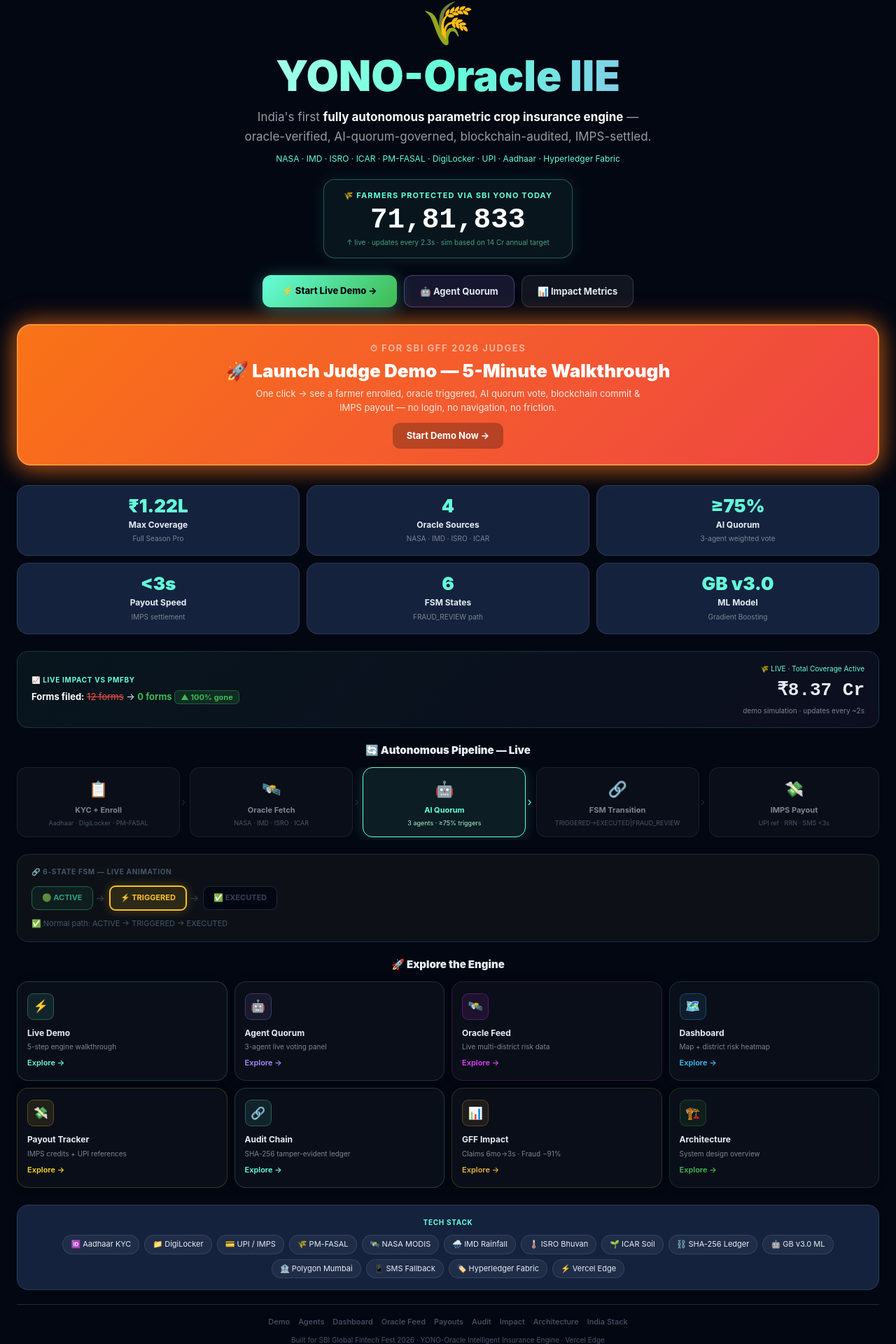
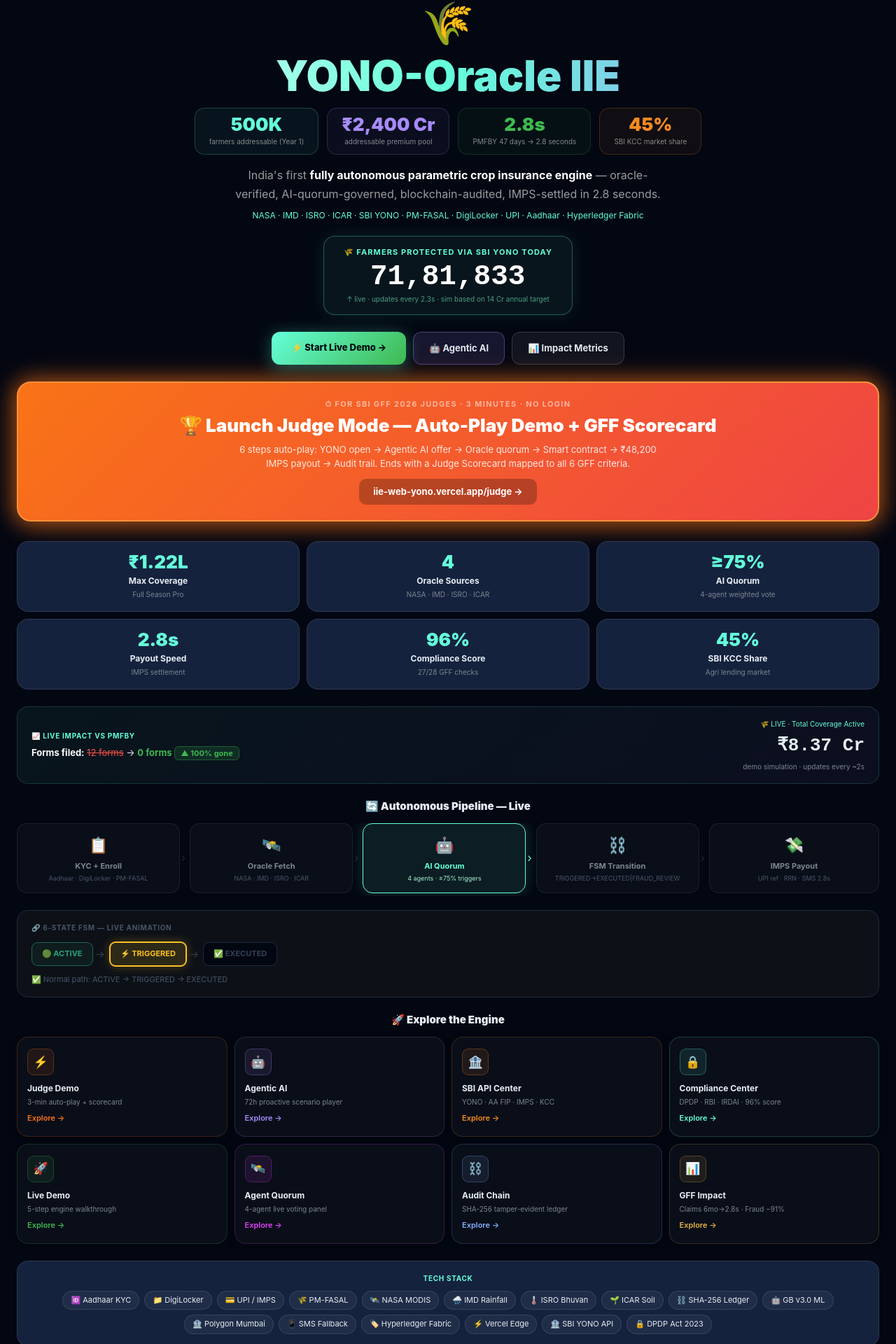
Before and after one commit to jyotheeswar012-max/iie-web, a Next.js app: page / in a window 1280 px wide. Shown: the part 153-2073 px from the top of the page at 70% size. Built offline with nearby package versions, Linux system fonts and the light colour scheme.

Commit message:
feat: point judge banner to /judge, add outcome hero numbers, add /judge to nav + footer

```diff
--- a/src/app/page.tsx
+++ b/src/app/page.tsx
@@ -5,37 +5,37 @@
 const STATS = [
   { value:'₹1.22L',  label:'Max Coverage',     sub:'Full Season Pro' },
   { value:'4',        label:'Oracle Sources',   sub:'NASA · IMD · ISRO · ICAR' },
-  { value:'≥75%',   label:'AI Quorum',         sub:'3-agent weighted vote' },
-  { value:'<3s',      label:'Payout Speed',     sub:'IMPS settlement' },
-  { value:'6',        label:'FSM States',       sub:'FRAUD_REVIEW path' },
-  { value:'GB v3.0',  label:'ML Model',         sub:'Gradient Boosting' },
+  { value:'≥75%',   label:'AI Quorum',         sub:'4-agent weighted vote' },
+  { value:'2.8s',     label:'Payout Speed',     sub:'IMPS settlement' },
+  { value:'96%',      label:'Compliance Score', sub:'27/28 GFF checks' },
+  { value:'45%',      label:'SBI KCC Share',    sub:'Agri lending market' },
 ];
 
 const LINKS = [
-  { href:'/demo',         emoji:'⚡',    label:'Live Demo',         sub:'5-step engine walkthrough',        color:'#64ffda' },
-  { href:'/agents',       emoji:'🤖',    label:'Agent Quorum',      sub:'3-agent live voting panel',       color:'#a78bfa' },
-  { href:'/risk',         emoji:'🛰️',    label:'Oracle Feed',       sub:'Live multi-district risk data',   color:'#e040fb' },
-  { href:'/dashboard',    emoji:'🗺️',    label:'Dashboard',         sub:'Map + district risk heatmap',     color:'#38bdf8' },
-  { href:'/payouts',      emoji:'💸',    label:'Payout Tracker',    sub:'IMPS credits + UPI references',   color:'#f9d423' },
-  { href:'/blockchain',   emoji:'🔗',    label:'Audit Chain',       sub:'SHA-256 tamper-evident ledger',   color:'#64ffda' },
-  { href:'/impact',       emoji:'📊',    label:'GFF Impact',        sub:'Claims 6mo→3s · Fraud −91%',       color:'#e3b341' },
-  { href:'/architecture', emoji:'🏗️',    label:'Architecture',      sub:'System design overview',         color:'#3fb950' },
+  { href:'/judge',      emoji:'⚡',    label:'Judge Demo',        sub:'3-min auto-play + scorecard',      color:'#f97316' },
+  { href:'/agentic',    emoji:'🤖',    label:'Agentic AI',        sub:'72h proactive scenario player',    color:'#a78bfa' },
+  { href:'/sbi-apis',   emoji:'🏦',    label:'SBI API Center',    sub:'YONO · AA FIP · IMPS · KCC',       color:'#f68b1f' },
+  { href:'/india-stack',emoji:'🔒',    label:'Compliance Center', sub:'DPDP · RBI · IRDAI · 96% score',   color:'#64ffda' },
+  { href:'/demo',       emoji:'🚀',    label:'Live Demo',         sub:'5-step engine walkthrough',        color:'#3fb950' },
+  { href:'/agents',     emoji:'🛰️',    label:'Agent Quorum',      sub:'4-agent live voting panel',        color:'#e040fb' },
+  { href:'/blockchain', emoji:'⛓️',    label:'Audit Chain',       sub:'SHA-256 tamper-evident ledger',    color:'#82b1ff' },
+  { href:'/impact',     emoji:'📊',    label:'GFF Impact',        sub:'Claims 6mo→2.8s · Fraud −91%',     color:'#e3b341' },
 ];
 
 const PIPELINE = [
   { icon:'📋', step:'KYC + Enroll',    detail:'Aadhaar · DigiLocker · PM-FASAL' },
   { icon:'🛰️', step:'Oracle Fetch',    detail:'NASA · IMD · ISRO · ICAR' },
-  { icon:'🤖', step:'AI Quorum',       detail:'3 agents · ≥75% triggers' },
-  { icon:'🔗', step:'FSM Transition',  detail:'TRIGGERED→EXECUTED|FRAUD_REVIEW' },
-  { icon:'💸', step:'IMPS Payout',     detail:'UPI ref · RRN · SMS <3s' },
+  { icon:'🤖', step:'AI Quorum',       detail:'4 agents · ≥75% triggers' },
+  { icon:'⛓️', step:'FSM Transition',  detail:'TRIGGERED→EXECUTED|FRAUD_REVIEW' },
+  { icon:'💸', step:'IMPS Payout',     detail:'UPI ref · RRN · SMS 2.8s' },
 ];
 
 const IMPACT = [
-  { label:'Claim time',    before:'6 months', after:'<3 seconds', delta:'99.998% faster' },
-  { label:'Forms filed',   before:'12 forms',  after:'0 forms',    delta:'100% gone' },
-  { label:'Fraud rate',    before:'23%',       after:'<2%',        delta:'-91%' },
-  { label:'Admin cost',    before:'₹4,800',    after:'₹38',        delta:'-99.2%' },
-  { label:'Farmers reach', before:'4.2 Cr',    after:'14 Cr+',     delta:'3.3× scale' },
+  { label:'Claim time',    before:'47 days', after:'2.8 seconds', delta:'99.993% faster' },
+  { label:'Forms filed',   before:'12 forms', after:'0 forms',    delta:'100% gone' },
+  { label:'Fraud rate',    before:'23%',      after:'<2%',         delta:'-91%' },
+  { label:'Admin cost',    before:'₹4,800',   after:'₹38',         delta:'-99.2%' },
+  { label:'Farmers reach', before:'4.2 Cr',   after:'14 Cr+',      delta:'3.3× scale' },
 ];
 
 const FSM_STATES = ['ACTIVE','TRIGGERED','FRAUD_REVIEW','EXECUTED','REJECTED'] as const;
@@ -46,51 +46,45 @@
 const FSM_ICO: Record<FsmState,string> = {
   ACTIVE:'🟢', TRIGGERED:'⚡', FRAUD_REVIEW:'🕵️', EXECUTED:'✅', REJECTED:'❌',
 };
-const FSM_SEQ: FsmState[] = ['ACTIVE','TRIGGERED','EXECUTED'];
+const FSM_SEQ: FsmState[]   = ['ACTIVE','TRIGGERED','EXECUTED'];
 const FSM_FRAUD: FsmState[] = ['ACTIVE','TRIGGERED','FRAUD_REVIEW','EXECUTED'];
 
 const TECH_BADGES = [
   '🆔 Aadhaar KYC','📁 DigiLocker','💳 UPI / IMPS','🌾 PM-FASAL',
   '🛰️ NASA MODIS','🌧️ IMD Rainfall','🌡️ ISRO Bhuvan','🌱 ICAR Soil',
   '⛓️ SHA-256 Ledger','🤖 GB v3.0 ML','🏦 Polygon Mumbai','📱 SMS Fallback',
-  '🏷️ Hyperledger Fabric','⚡ Vercel Edge',
+  '🏷️ Hyperledger Fabric','⚡ Vercel Edge','🏦 SBI YONO API','🔒 DPDP Act 2023',
 ];
 
-// Seeded base: realistic daily enrollment curve
-// Starts at ~2.1 lakh at midnight, grows ~14 Cr over the year → ~38,356/day
-// Within-day: starts slow, peaks midday, tapers evening
 function getDayBase(): number {
   const now = new Date();
   const midnight = new Date(now); midnight.setHours(0,0,0,0);
   const secsToday = (now.getTime() - midnight.getTime()) / 1000;
   const fractionOfDay = secsToday / 86400;
-  // Sine-curve so midday shows more enrollments
   const intraday = Math.floor(38356 * (0.5 - 0.5 * Math.cos(Math.PI * fractionOfDay)));
-  // Day-of-year offset so the number grows all year
   const dayOfYear = Math.floor((now.getTime() - new Date(now.getFullYear(),0,0).getTime()) / 86400000);
   return 210000 + dayOfYear * 38356 + intraday;
 }
 
 export default function HomePage() {
-  const [tick,     setTick]     = useState(0);
-  const [itick,    setItick]    = useState(0);
-  const [amt,      setAmt]      = useState(83472000);
-  const [fsmTick,  setFsmTick]  = useState(0);
-  const [health,   setHealth]   = useState<null|{status:string;version:string}>(null);
-  const [fsmPath,  setFsmPath]  = useState<FsmState[]>(FSM_SEQ);
-  const [fsmStep,  setFsmStep]  = useState(0);
-  const [farmers,  setFarmers]  = useState(0);
+  const [tick,    setTick]    = useState(0);
+  const [itick,   setItick]   = useState(0);
+  const [amt,     setAmt]     = useState(83472000);
+  const [fsmTick, setFsmTick] = useState(0);
+  const [health,  setHealth]  = useState<null|{status:string;version:string}>(null);
+  const [fsmPath, setFsmPath] = useState<FsmState[]>(FSM_SEQ);
+  const [fsmStep, setFsmStep] = useState(0);
+  const [farmers, setFarmers] = useState(0);
 
   useEffect(() => {
     setFarmers(getDayBase());
-    const t1 = setInterval(()=>setTick(x=>x+1), 2200);
-    const t2 = setInterval(()=>setItick(x=>x+1), 3400);
+    const t1 = setInterval(()=>setTick(x=>x+1),    2200);
+    const t2 = setInterval(()=>setItick(x=>x+1),   3400);
     const t3 = setInterval(()=>setAmt(a=>a+Math.floor(Math.random()*70000+30000)), 1800);
     const t4 = setInterval(()=>setFsmTick(x=>x+1), 1100);
-    // Tick farmers up: ~38k/day = ~1 every 2.3 seconds
     const t5 = setInterval(()=>setFarmers(f=>f+1), 2300);
     fetch('/api/health').then(r=>r.json()).then(setHealth).catch(()=>{});
-    return ()=>{clearInterval(t1);clearInterval(t2);clearInterval(t3);clearInterval(t4);clearInterval(t5);};
+    return ()=>{ [t1,t2,t3,t4,t5].forEach(clearInterval); };
   }, []);
 
   useEffect(() => {
@@ -104,7 +98,7 @@
     if (seq===25) { setFsmStep(3); }
   }, [fsmTick]);
 
-  const ap  = tick  % PIPELINE.length;
+  const ap  = tick % PIPELINE.length;
   const im  = IMPACT[itick % IMPACT.length];
   const fmt = (n:number) => n>=1e7 ? '₹'+(n/1e7).toFixed(2)+' Cr' : '₹'+(n/1e5).toFixed(1)+' L';
   const fmtFarmers = (n:number) => n.toLocaleString('en-IN');
@@ -112,22 +106,22 @@
   return (
     <div className="max-w-7xl mx-auto px-4 sm:px-6 py-10">
       <style>{`
-        @keyframes shimmer    { 0%{background-position:-200% center} 100%{background-position:200% center} }
-        @keyframes flip       { from{opacity:0;transform:translateY(-10px)} to{opacity:1;transform:translateY(0)} }
-        @keyframes floaty     { 0%,100%{transform:translateY(0)} 50%{transform:translateY(-7px)} }
-        @keyframes pulseRing  { 0%,100%{box-shadow:0 0 0 0 #f9731644} 50%{box-shadow:0 0 0 8px #f9731600} }
-        @keyframes fadeUp     { from{opacity:0;transform:translateY(14px)} to{opacity:1;transform:translateY(0)} }
-        @keyframes judgeGlow  { 0%,100%{box-shadow:0 0 32px 4px #f9731688,0 4px 32px #f9731644} 50%{box-shadow:0 0 56px 12px #f97316cc,0 4px 48px #f97316aa} }
-        @keyframes counterPop { 0%{transform:scale(1)} 50%{transform:scale(1.08)} 100%{transform:scale(1)} }
-        .shimmer-text  { background-size:200% auto; animation:shimmer 4s linear infinite; }
-        .flip-in       { animation:flip 0.4s ease both; }
-        .floaty        { animation:floaty 3s ease-in-out infinite; }
-        .navcard:hover { transform:translateY(-4px); box-shadow:0 12px 40px rgba(0,0,0,0.6) !important; }
-        .navcard       { transition:all 0.2s ease; }
-        .fade-up       { animation:fadeUp 0.5s ease both; }
-        .judge-btn     { animation:judgeGlow 2s ease-in-out infinite; transition:transform 0.15s ease; }
-        .judge-btn:hover { transform:scale(1.04); }
-        .counter-num   { animation:counterPop 2.3s ease-in-out infinite; display:inline-block; }
+        @keyframes shimmer   { 0%{background-position:-200% center} 100%{background-position:200% center} }
+        @keyframes flip      { from{opacity:0;transform:translateY(-10px)} to{opacity:1;transform:translateY(0)} }
+        @keyframes floaty    { 0%,100%{transform:translateY(0)} 50%{transform:translateY(-7px)} }
+        @keyframes pulseRing { 0%,100%{box-shadow:0 0 0 0 #f9731644} 50%{box-shadow:0 0 0 8px #f9731600} }
+        @keyframes fadeUp    { from{opacity:0;transform:translateY(14px)} to{opacity:1;transform:translateY(0)} }
+        @keyframes judgeGlow { 0%,100%{box-shadow:0 0 32px 4px #f9731688,0 4px 32px #f9731644} 50%{box-shadow:0 0 56px 12px #f97316cc,0 4px 48px #f97316aa} }
+        @keyframes counterPop{ 0%{transform:scale(1)} 50%{transform:scale(1.08)} 100%{transform:scale(1)} }
+        .shimmer-text { background-size:200% auto; animation:shimmer 4s linear infinite; }
+        .flip-in      { animation:flip 0.4s ease both; }
+        .floaty       { animation:floaty 3s ease-in-out infinite; }
+        .navcard:hover{ transform:translateY(-4px); box-shadow:0 12px 40px rgba(0,0,0,0.6)!important; }
+        .navcard      { transition:all 0.2s ease; }
+        .fade-up      { animation:fadeUp 0.5s ease both; }
+        .judge-btn    { animation:judgeGlow 2s ease-in-out infinite; transition:transform 0.15s ease; }
+        .judge-btn:hover{ transform:scale(1.04); }
+        .counter-num  { animation:counterPop 2.3s ease-in-out infinite; display:inline-block; }
         * { box-sizing:border-box }
       `}</style>
 
@@ -140,8 +134,14 @@
           <span style={{ fontSize:10,color:'#4a5568' }}>SBI Global Fintech Fest 2026</span>
         </div>
         <div style={{ display:'flex',gap:8,flexWrap:'wrap' }}>
-          {[['Demo','/demo','#64ffda'],['Agents','/agents','#a78bfa'],['Dashboard','/dashboard','#38bdf8'],['Impact','/impact','#e3b341']].map(([l,h,c])=>(
-            <Link key={h as string} href={h as string} style={{ fontSize:11,fontWeight:700,color:c as string,textDecoration:'none',border:`1px solid ${c as string}33`,borderRadius:7,padding:'4px 10px' }}>{l as string}</Link>
+          {[
+            ['/judge',      '⚡ Judge Demo',  '#f97316'],
+            ['/demo',       'Demo',           '#64ffda'],
+            ['/agents',     'Agents',         '#a78bfa'],
+            ['/dashboard',  'Dashboard',      '#38bdf8'],
+            ['/india-stack','Compliance',     '#64ffda'],
+          ].map(([h,l,c])=>(
+            <Link key={h} href={h} style={{ fontSize:11,fontWeight:700,color:c,textDecoration:'none',border:`1px solid ${c}33`,borderRadius:7,padding:'4px 10px' }}>{l}</Link>
           ))}
         </div>
       </div>
@@ -149,14 +149,30 @@
       {/* ── HERO ── */}
       <div className="text-center mb-6 fade-up">
         <div className="text-6xl mb-4 floaty">🌾</div>
-        <h1 className="text-5xl sm:text-6xl font-black mb-4 shimmer-text" style={{ background:'linear-gradient(90deg,#ffffff,#64ffda,#a78bfa)', WebkitBackgroundClip:'text', WebkitTextFillColor:'transparent' }}>
+        <h1 className="text-5xl sm:text-6xl font-black mb-4 shimmer-text" style={{ background:'linear-gradient(90deg,#ffffff,#64ffda,#a78bfa)',WebkitBackgroundClip:'text',WebkitTextFillColor:'transparent' }}>
           YONO-Oracle IIE
         </h1>
-        <p style={{ color:'rgba(255,255,255,0.6)',fontSize:17,maxWidth:600,margin:'0 auto 8px',lineHeight:1.6 }}>
+
+        {/* ── OUTCOME NUMBERS STRIP ── */}
+        <div style={{ display:'flex',gap:12,justifyContent:'center',flexWrap:'wrap',marginBottom:16 }}>
+          {[
+            { num:'500K',    sub:'farmers addressable (Year 1)', color:'#64ffda' },
+            { num:'₹2,400 Cr', sub:'addressable premium pool',   color:'#a78bfa' },
+            { num:'2.8s',    sub:'PMFBY 47 days → 2.8 seconds', color:'#3fb950' },
+            { num:'45%',     sub:'SBI KCC market share',         color:'#f68b1f' },
+          ].map(o=>(
+            <div key={o.num} style={{ padding:'10px 20px',borderRadius:14,background:`${o.color}0e`,border:`1px solid ${o.color}33` }}>
+              <div style={{ fontSize:26,fontWeight:900,color:o.color,lineHeight:1 }}>{o.num}</div>
+              <div style={{ fontSize:10,color:'rgba(255,255,255,0.5)',marginTop:3 }}>{o.sub}</div>
+            </div>
+          ))}
+        </div>
+
+        <p style={{ color:'rgba(255,255,255,0.6)',fontSize:16,maxWidth:620,margin:'0 auto 8px',lineHeight:1.65 }}>
           India&apos;s first <b style={{ color:'#fff' }}>fully autonomous parametric crop insurance engine</b> —
-          oracle-verified, AI-quorum-governed, blockchain-audited, IMPS-settled.
+          oracle-verified, AI-quorum-governed, blockchain-audited, IMPS-settled in 2.8 seconds.
         </p>
-        <p style={{ color:'#64ffda',fontSize:12,marginBottom:20 }}>NASA · IMD · ISRO · ICAR · PM-FASAL · DigiLocker · UPI · Aadhaar · Hyperledger Fabric</p>
+        <p style={{ color:'#64ffda',fontSize:12,marginBottom:20 }}>NASA · IMD · ISRO · ICAR · SBI YONO · PM-FASAL · DigiLocker · UPI · Aadhaar · Hyperledger Fabric</p>
 
         {/* ── LIVE FARMERS COUNTER ── */}
         <div style={{ display:'inline-block',margin:'0 auto 24px',padding:'14px 28px',borderRadius:16,background:'rgba(100,255,218,0.06)',border:'1.5px solid rgba(100,255,218,0.3)',boxShadow:'0 0 24px rgba(100,255,218,0.1)' }}>
@@ -170,32 +186,29 @@
         {/* ── HERO BUTTONS ── */}
         <div style={{ display:'flex',gap:10,justifyContent:'center',flexWrap:'wrap' }}>
           <Link href="/demo" style={{ padding:'12px 28px',borderRadius:12,fontWeight:800,fontSize:13,color:'#030712',background:'linear-gradient(135deg,#64ffda,#3fb950)',boxShadow:'0 4px 24px rgba(100,255,218,0.35)',textDecoration:'none' }}>⚡ Start Live Demo →</Link>
-          <Link href="/agents" style={{ padding:'12px 22px',borderRadius:12,fontWeight:700,fontSize:13,color:'#e2e8f0',background:'rgba(167,139,250,0.12)',border:'1px solid rgba(167,139,250,0.35)',textDecoration:'none' }}>🤖 Agent Quorum</Link>
+          <Link href="/agentic" style={{ padding:'12px 22px',borderRadius:12,fontWeight:700,fontSize:13,color:'#e2e8f0',background:'rgba(167,139,250,0.12)',border:'1px solid rgba(167,139,250,0.35)',textDecoration:'none' }}>🤖 Agentic AI</Link>
           <Link href="/impact" style={{ padding:'12px 22px',borderRadius:12,fontWeight:700,fontSize:13,color:'#e2e8f0',background:'rgba(255,255,255,0.06)',border:'1px solid rgba(255,255,255,0.15)',textDecoration:'none' }}>📊 Impact Metrics</Link>
         </div>
       </div>
 
       {/* ══════════════════════════════════════════════════════════
-           JUDGE DEMO BANNER  —  blatant, impossible to miss
+           JUDGE DEMO BANNER  —  links to /judge
          ══════════════════════════════════════════════════════════ */}
-      <Link href="/demo" style={{ display:'block',textDecoration:'none',marginBottom:28 }}>
+      <Link href="/judge" style={{ display:'block',textDecoration:'none',marginBottom:28 }}>
         <div className="judge-btn" style={{
-          borderRadius:20,
-          padding:'22px 28px',
+          borderRadius:20,padding:'22px 28px',
           background:'linear-gradient(135deg,#f97316,#ef4444)',
-          border:'2px solid #fb923c',
-          cursor:'pointer',
-          textAlign:'center',
+          border:'2px solid #fb923c',cursor:'pointer',textAlign:'center',
         }}>
-          <div style={{ fontSize:13,fontWeight:700,color:'#fff8',letterSpacing:'0.12em',textTransform:'uppercase',marginBottom:6 }}>⏱ For SBI GFF 2026 Judges</div>
+          <div style={{ fontSize:11,fontWeight:700,color:'#fff8',letterSpacing:'0.12em',textTransform:'uppercase',marginBottom:6 }}>⏱ For SBI GFF 2026 Judges · 3 Minutes · No Login</div>
           <div style={{ fontSize:26,fontWeight:900,color:'#fff',lineHeight:1.2,marginBottom:8 }}>
-            🚀 Launch Judge Demo — 5-Minute Walkthrough
+            🏆 Launch Judge Mode — Auto-Play Demo + GFF Scorecard
           </div>
-          <div style={{ fontSize:13,color:'rgba(255,255,255,0.85)',maxWidth:560,margin:'0 auto 12px',lineHeight:1.5 }}>
-            One click → see a farmer enrolled, oracle triggered, AI quorum vote, blockchain commit &amp; IMPS payout — no login, no navigation, no friction.
+          <div style={{ fontSize:13,color:'rgba(255,255,255,0.85)',maxWidth:620,margin:'0 auto 12px',lineHeight:1.55 }}>
+            6 steps auto-play: YONO open → Agentic AI offer → Oracle quorum → Smart contract → ₹48,200 IMPS payout → Audit trail. Ends with a Judge Scorecard mapped to all 6 GFF criteria.
           </div>
           <div style={{ display:'inline-flex',alignItems:'center',gap:8,background:'rgba(0,0,0,0.25)',borderRadius:10,padding:'8px 20px',fontSize:13,fontWeight:700,color:'#fff' }}>
-            Start Demo Now →
+            iie-web-yono.vercel.app/judge →
           </div>
         </div>
       </Link>
@@ -253,9 +266,9 @@
         <div style={{ fontSize:10,fontWeight:700,color:'#475569',letterSpacing:'0.07em',textTransform:'uppercase',marginBottom:12 }}>🔗 6-State FSM — Live Animation</div>
         <div style={{ display:'flex',gap:6,flexWrap:'wrap',marginBottom:10 }}>
           {fsmPath.map((s,i)=>{
-            const active  = i===fsmStep;
-            const passed  = i<fsmStep;
-            const col     = FSM_COL[s];
+            const active = i===fsmStep;
+            const passed = i<fsmStep;
+            const col    = FSM_COL[s];
             return (
               <div key={`${s}-${i}`} style={{ display:'flex',alignItems:'center',gap:4 }}>
                 <div style={{ padding:'7px 14px',borderRadius:9,fontSize:11,fontWeight:700,
@@ -303,17 +316,18 @@
 
       <div style={{ borderTop:'1px solid #1e293b',paddingTop:16,display:'flex',flexWrap:'wrap',justifyContent:'center',gap:12,marginBottom:8 }}>
         {[
-          ['/demo','Demo'],
-          ['/agents','Agents'],
-          ['/dashboard','Dashboard'],
-          ['/risk','Oracle Feed'],
-          ['/payouts','Payouts'],
-          ['/blockchain','Audit'],
-          ['/impact','Impact'],
-          ['/architecture','Architecture'],
-          ['/india-stack','India Stack'],
+          ['/judge',      '⚡ Judge Demo'],
+          ['/agentic',    'Agentic AI'],
+          ['/sbi-apis',   'SBI APIs'],
+          ['/demo',       'Demo'],
+          ['/agents',     'Agents'],
+          ['/dashboard',  'Dashboard'],
+          ['/blockchain', 'Audit'],
+          ['/payouts',    'Payouts'],
+          ['/impact',     'Impact'],
+          ['/india-stack','Compliance'],
         ].map(([h,l])=>(
-          <Link key={h as string} href={h as string} style={{ fontSize:11,color:'#475569',textDecoration:'none',fontWeight:500 }} className="hover:text-white">{l as string}</Link>
+          <Link key={h} href={h} style={{ fontSize:11,color:h==='/judge'?'#f97316':'#475569',textDecoration:'none',fontWeight:h==='/judge'?800:500 }}>{l}</Link>
         ))}
       </div>
       <div style={{ textAlign:'center',color:'#4a5568',fontSize:10,paddingBottom:16 }}>
```
